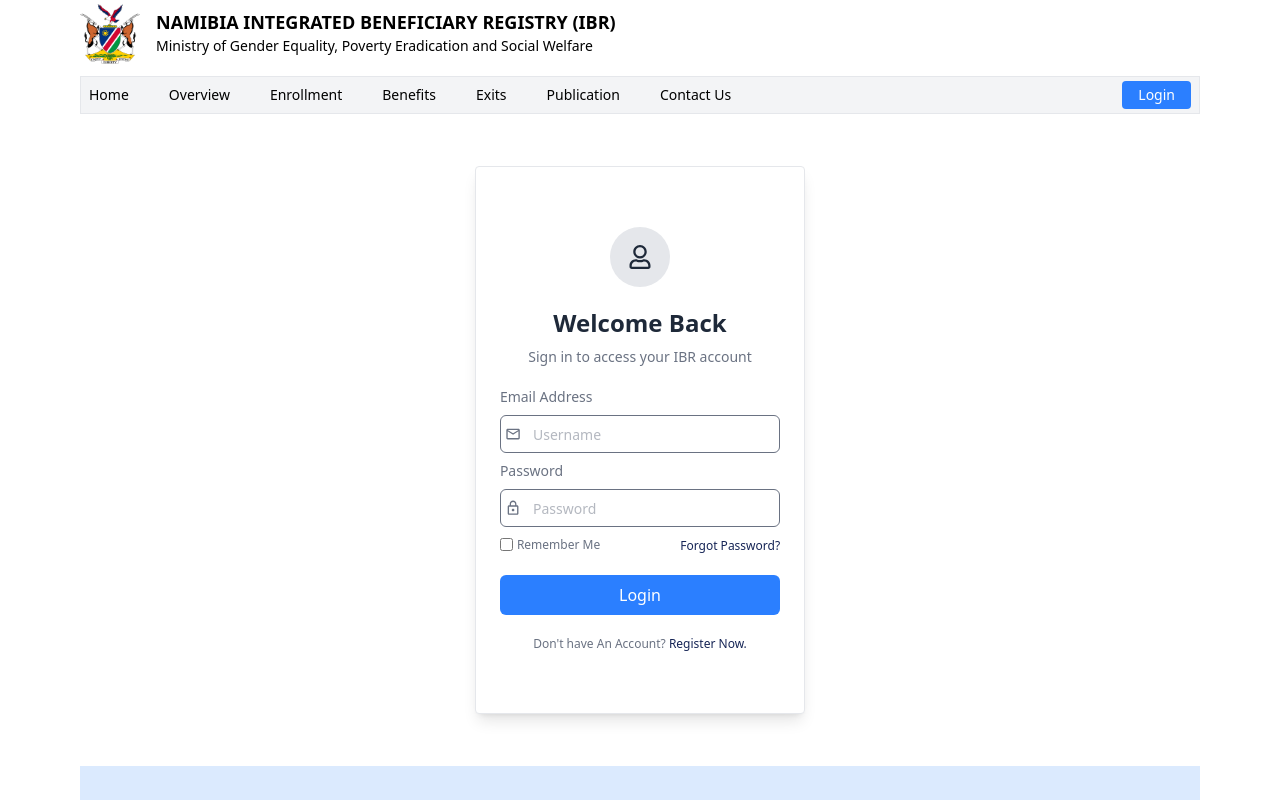
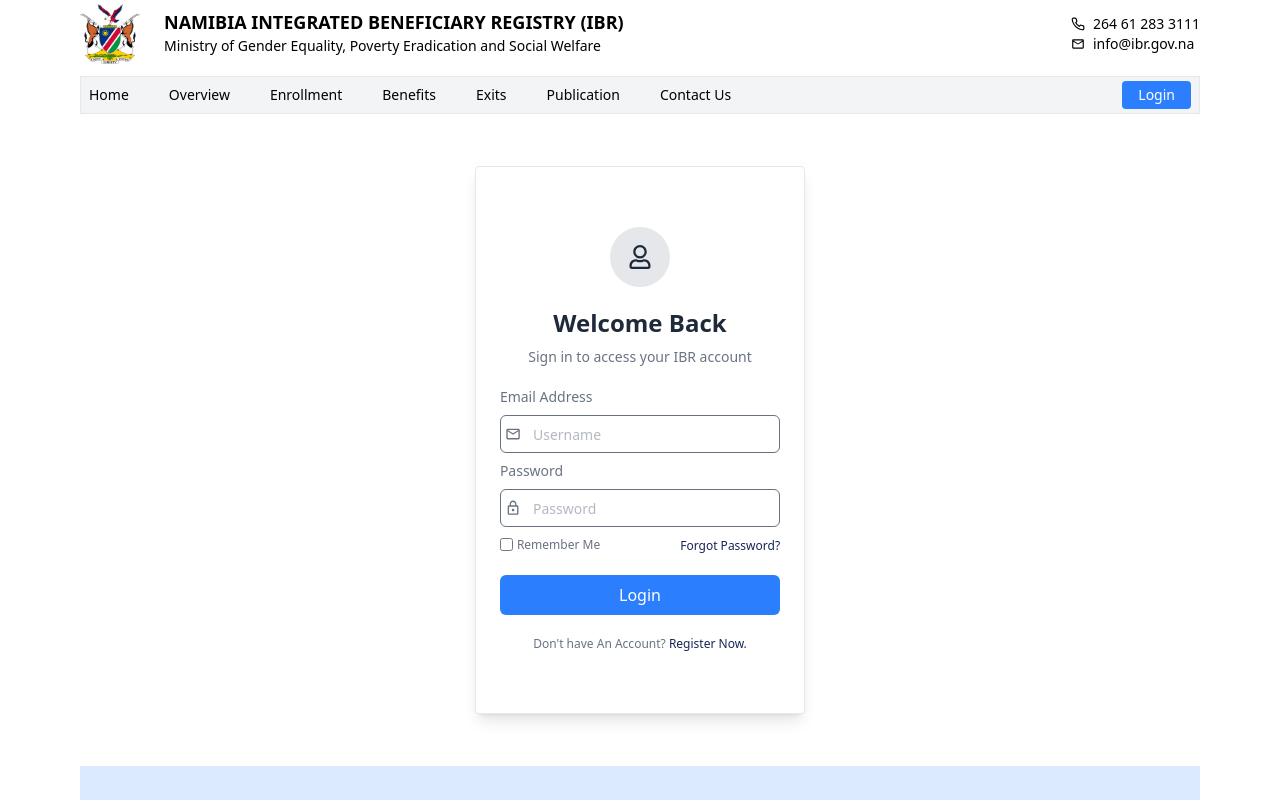
Before and after one commit to Tjitouua/ibr, a React (Vite) app: page /login in a window 1280 px wide. Shown: the top 800 px of the page. Built offline with nearby package versions, Linux system fonts and the light colour scheme.

Commit message:
Made changes to the Header

```diff
--- a/src/components/Header.tsx
+++ b/src/components/Header.tsx
@@ -2,6 +2,8 @@
 import { Link } from 'react-router-dom';
 import { IoMenu } from "react-icons/io5";
 import { RxCross2 } from "react-icons/rx";
+import { FiPhone } from "react-icons/fi";
+import { MdOutlineMail } from "react-icons/md";
 
 const Header = () => {
 
@@ -12,7 +14,8 @@
         <header className="w-full flex flex-col gap-3 sticky top-0 z-50">
         <div className="w-full min-h-15 flex flex-col gap-2">
             {/* Top Header  */}
-            <div className="w-full flex bg-white items-center gap-4 min-h-10 py-1">
+            <div className="w-full flex bg-white items-center flex-wrap justify-between gap-4 min-h-10 py-1">
+                <div className="flex gap-6 flex-wrap">
                 {/* Image Div  */}
                 <div className="w-25 sm:w-15 h-25 sm:h-15">
                    <img src="/images/namibiaLogo.png" className="w-full h-full" />
@@ -21,6 +24,20 @@
                 <div className="min-h-15 flex flex-col justify-start pt-1">
                     <label className="font-semibold text-lg">NAMIBIA INTEGRATED BENEFICIARY REGISTRY (IBR)</label>
                     <label className="text-sm">Ministry of Gender Equality, Poverty Eradication and Social Welfare</label>
+                </div>
+                </div>
+                {/* Contact div  */}
+                <div className="flex flex-col text-sm">
+                    {/* Phone  */}
+                    <div className="flex gap-2 items-center">
+                        <FiPhone />
+                        <label>264 61 283 3111</label>
+                    </div>
+                    {/* Email  */}
+                    <div className="flex gap-2 items-center">
+                       <MdOutlineMail />
+                       <label>info@ibr.gov.na</label>
+                    </div>
                 </div>
             </div>
             {/* Bottom Header  */}
```
